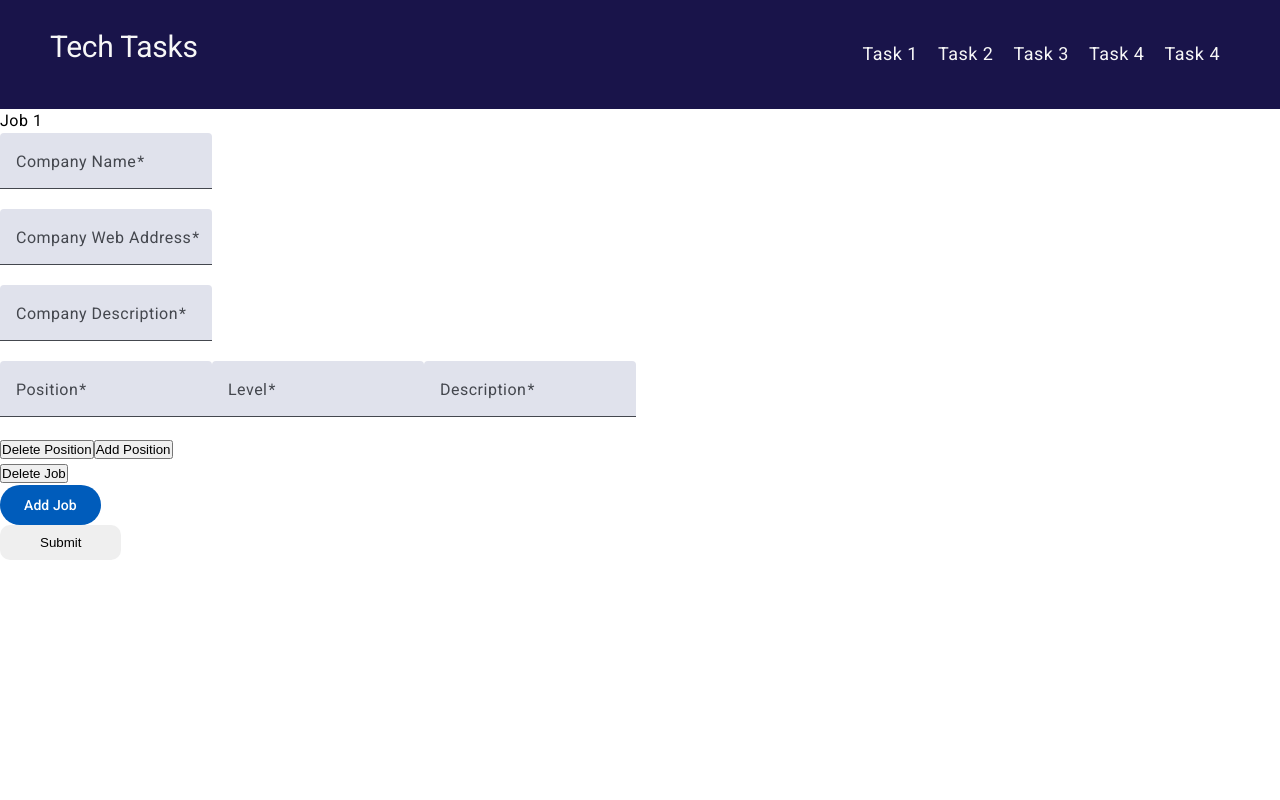
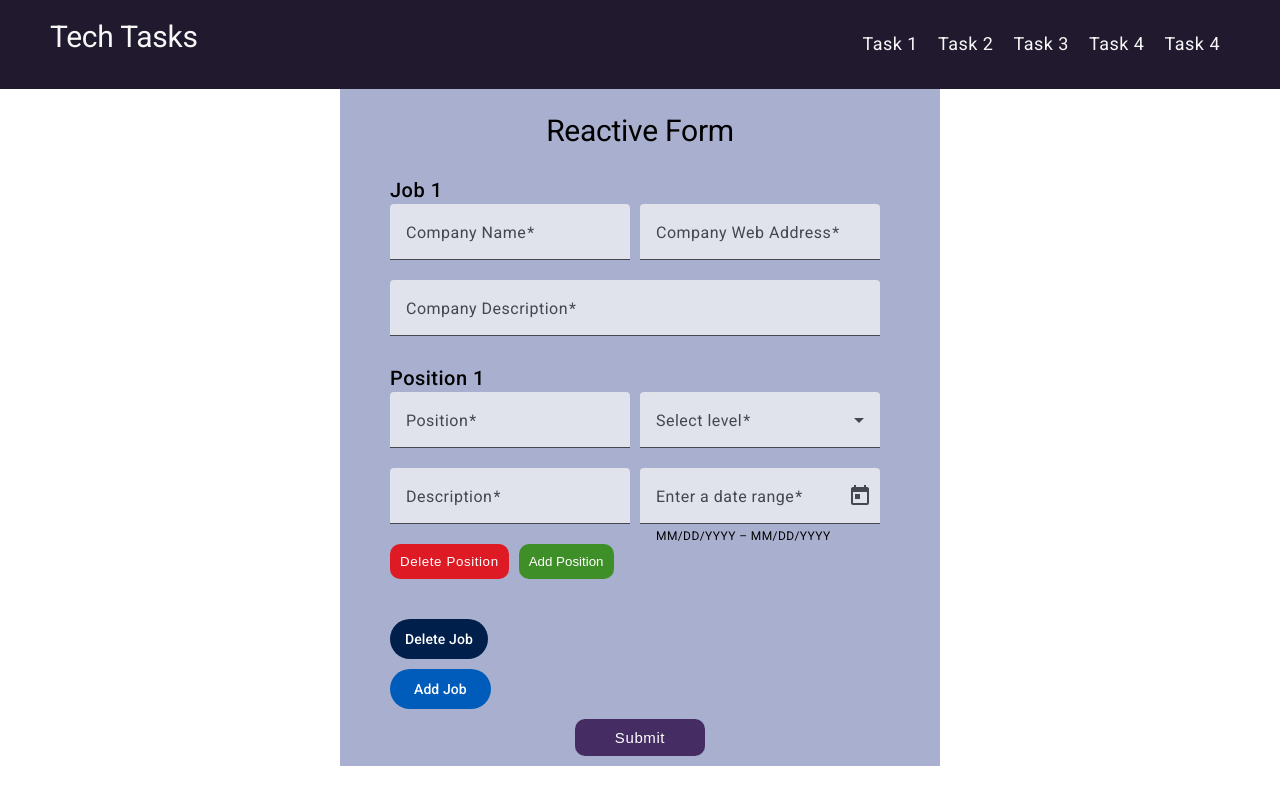
Before and after one commit to RamazBor/softw-int-tasks, an Angular app: page / in a window 1280 px wide. Built offline with nearby package versions, Linux system fonts and the light colour scheme.

Commit message:
give design to form

```diff
--- a/src/app/components/header/header.component.scss
+++ b/src/app/components/header/header.component.scss
@@ -2,12 +2,13 @@ header {
   width: 100%;
   max-width: 1400px;
   min-height: 40px;
-  background-color: #19144a;
+  background-color: #211a2e;
   color: #f7f7f7;
   display: flex;
   justify-content: space-between;
+  align-items: center;
   flex-wrap: wrap;
-  padding: 15px 50px;
+  padding: 5px 50px;
   align-items: center;
   .logo {
     h1 {
--- a/src/app/tasks/task-1/task-1.component.html
+++ b/src/app/tasks/task-1/task-1.component.html
@@ -1,4 +1,5 @@
 <form class="example-form" [formGroup]="myForm">
+  <h1>Reactive Form</h1>
   <div class="form-field-job" formArrayName="job">
     @for(exp of myForm.get('job')?.value; let i = $index; track i)
     {
@@ -10,47 +11,69 @@
             <mat-label>Company Name</mat-label>
             <input matInput  formControlName="companyName">
           </mat-form-field>
-        </div>
-        <div class="column">
           <mat-form-field>
             <mat-label>Company Web Address</mat-label>
             <input matInput  formControlName="companySiteUrl">
           </mat-form-field>
         </div>
         <div class="column">
-          <mat-form-field>
+          <mat-form-field class="description">
             <mat-label>Company Description</mat-label>
             <input matInput  formControlName="companyDescription">
           </mat-form-field>
         </div>
-        <div formArrayName="positions">
+        <div class="positions" formArrayName="positions">
           @for(pos of myForm.get('job')?.value[i]?.positions; let j = $index; track j)
           {
           <div class="position" [formGroupName]="j">
+            <label>Position {{ j + 1 }}</label>
+            <div class="column">
               <mat-form-field>
                 <mat-label>Position</mat-label>
                 <input matInput  formControlName="position">
               </mat-form-field>
               <mat-form-field>
-              <mat-label>Level</mat-label>
-              <input matInput  formControlName="level">
+                <mat-label>Select level</mat-label>
+                <mat-select formControlName="level">
+                  @for(level of levels; let i = $index; track i) {
+                    <mat-option value="option1">{{level}}</mat-option>
+                  }
+                </mat-select>
               </mat-form-field>
+            </div>
+            <div class="column">
               <mat-form-field>
                 <mat-label>Description</mat-label>
                 <input matInput  formControlName="description">
               </mat-form-field>
+              <mat-form-field class="example-form-field">
+                <mat-label>Enter a date range</mat-label>
+                <mat-date-range-input [rangePicker]="rangePicker">
+                  <input matStartDate placeholder="Start date" formControlName="startDate"/>
+                  <input matEndDate placeholder="End date" formArrayName="endDate"/>
+                </mat-date-range-input>
+                <mat-hint>MM/DD/YYYY – MM/DD/YYYY</mat-hint>
+                <mat-datepicker-toggle matIconSuffix [for]="rangePicker"></mat-datepicker-toggle>
+                <mat-date-range-picker #rangePicker>
+                  <mat-date-range-picker-actions>
+                    <button mat-button matDateRangePickerCancel>Cancel</button>
+                    <button mat-raised-button matDateRangePickerApply>Apply</button>
+                  </mat-date-range-picker-actions>
+                </mat-date-range-picker>
+              </mat-form-field>
             </div>
-          <button (click)="deletePosition(i, j)">
+          </div>
+          <button class="delete-position btn" (click)="deletePosition(i, j)">
             Delete Position
           </button>
           }
-          <button (click)="addPosition(i)">
+          <button class="add-position btn" (click)="addPosition(i)">
             Add Position
           </button>
         </div>
       <button
-        type="button"
-        class="delete-btn"
+        mat-flat-button
+        class="delete-job btn"
         (click)="deleteJob(i)"
       >
         Delete Job
--- a/src/app/tasks/task-1/task-1.component.scss
+++ b/src/app/tasks/task-1/task-1.component.scss
@@ -0,0 +1,59 @@
+:host::ng-deep {
+  display: flex;
+  justify-content: center;
+}
+
+form {
+  width: 600px;
+  background-color: #a9b0cf;
+  padding: 10px 30px;
+  display: flex;
+  flex-direction: column;
+  align-items: center;
+  h1 {
+    font-size: 30px;
+  }
+  .form-field-job {
+    .job {
+      label {
+        font-size: 20px;
+        font-weight: 500;
+      }
+      .column {
+        mat-form-field {
+          margin-right: 10px;
+          width: 240px;
+        }
+        .description {
+          width: calc(240px*2 + 10px);
+        }
+      }
+      .positions {
+        margin-top: 10px;
+        .delete-position {
+          background-color:#de1a24;
+          margin: 0 10px 40px 0;
+          color: #fff;
+          letter-spacing: 0.6px;
+        }
+      }
+      .add-position {
+        background-color:#3f8f29;
+        color: #fff;
+      }
+      .delete-job {
+        margin-bottom: 10px;
+        background-color: #011f4b;
+        padding: 10px 15px;
+      }
+    }
+  }
+  .submit {
+    padding: 10px 40px;
+    background-color: #452c63;
+    margin-top: 10px;
+    color: #fff;
+    font-size: 15px;
+    letter-spacing: 0.6px;
+  }
+}
--- a/src/app/tasks/task-1/task-1.component.ts
+++ b/src/app/tasks/task-1/task-1.component.ts
@@ -11,22 +11,36 @@ import {
 import { MatIconModule } from '@angular/material/icon';
 import { MatDividerModule } from '@angular/material/divider';
 import { MatButtonModule } from '@angular/material/button';
+import {MatSelectModule} from '@angular/material/select';
+import {MatDatepickerModule} from '@angular/material/datepicker';
+import { provideNativeDateAdapter } from '@angular/material/core';
+
 
 @Component({
   selector: 'app-task-1',
   standalone: true,
+  providers: [provideNativeDateAdapter()],
   imports: [
     MatInputModule,
     MatFormFieldModule,
     MatIconModule,
     MatDividerModule,
     MatButtonModule,
-    ReactiveFormsModule
+    ReactiveFormsModule,
+    MatSelectModule,
+    MatDatepickerModule,
   ],
   templateUrl: './task-1.component.html',
   styleUrl: './task-1.component.scss',
 })
 export class Task1Component {
+
+  levels: Array<string> = [
+    'Junion',
+    'Middle',
+    'Senior',
+  ];
+
   myForm: FormGroup = new FormGroup({
     job: new FormArray([
       new FormGroup({
@@ -53,6 +67,14 @@ export class Task1Component {
               Validators.required
             ),
             description: new FormControl<string | undefined | null>(
+              null,
+              Validators.required
+            ),
+            startDate: new FormControl<Date | undefined | null>(
+              null,
+              Validators.required
+            ),
+            endDate: new FormControl<Date | undefined | null>(
               null,
               Validators.required
             ),
@@ -90,6 +112,14 @@ export class Task1Component {
               null,
               Validators.required
             ),
+            startDate: new FormControl<Date | undefined | null>(
+              null,
+              Validators.required
+            ),
+            endDate: new FormControl<Date | undefined | null>(
+              null,
+              Validators.required
+            ),
           })
         ])
   });
@@ -115,6 +145,14 @@ export class Task1Component {
         null,
         Validators.required
       ),
+      startDate: new FormControl<Date | undefined | null>(
+        null,
+        Validators.required
+      ),
+      endDate: new FormControl<Date | undefined | null>(
+        null,
+        Validators.required
+      ),
     });
       (<FormArray>this.myForm.get('job')?.value[i]?.positions).push(frmgroup);
 
--- a/src/app/tasks/task-4/task-4.component.html
+++ b/src/app/tasks/task-4/task-4.component.html
@@ -3,14 +3,7 @@
     #calendar
     [dateClass]="dateClass()"
     [selected]="selectedDate"
-
     [maxDate]="maxDate"[minDate]="minDate"
     (selectedChange)="onSelect($event)"
   ></mat-calendar>
 </mat-card>
-
-<ng-template #cellDotsTemplate>
-  <div class="dots-container">
-    <span></span>
-  </div>
-</ng-template>
--- a/src/app/tasks/task-4/task-4.component.scss
+++ b/src/app/tasks/task-4/task-4.component.scss
@@ -1,4 +1,6 @@
 :host::ng-deep {
+  display: flex;
+  justify-content: center;
   .highlight-date {
     background-color: #dde5f3;
     border-radius: 50%;
@@ -20,5 +22,6 @@
 }
 
 mat-card {
-  width: 300px;
+  width: 400px;
+  margin-top: 20px;
 }
--- a/src/app/tasks/task-4/task-4.component.ts
+++ b/src/app/tasks/task-4/task-4.component.ts
@@ -1,8 +1,7 @@
-import { DatePipe } from '@angular/common';
-import { ChangeDetectionStrategy, Component, ElementRef, TemplateRef, ViewChild, ViewContainerRef, model } from '@angular/core';
+import { ChangeDetectionStrategy, Component, } from '@angular/core';
 import { MatCardModule } from '@angular/material/card';
 import { provideNativeDateAdapter } from '@angular/material/core';
-import { MatCalendar, MatCalendarCellCssClasses, MatDatepickerModule } from '@angular/material/datepicker';
+import { MatCalendarCellCssClasses, MatDatepickerModule } from '@angular/material/datepicker';
 
 @Component({
   selector: 'app-task-4',
@@ -10,8 +9,7 @@ import { MatCalendar, MatCalendarCellCssClasses, MatDatepickerModule } from '@an
   providers: [provideNativeDateAdapter()],
   imports: [
     MatCardModule,
-    MatDatepickerModule,
-    DatePipe
+    MatDatepickerModule
   ],
   changeDetection: ChangeDetectionStrategy.OnPush,
   templateUrl: './task-4.component.html',
@@ -48,7 +46,7 @@ export class Task4Component {
 
   isDateEqual(date1: Date, date2: Date): boolean {
     return (
-
+      date1.getFullYear() === date2.getFullYear() &&
       date1.getMonth() === date2.getMonth() &&
       date1.getDate() === date2.getDate()
     );
--- a/src/styles.scss
+++ b/src/styles.scss
@@ -9,5 +9,9 @@
   border-radius: 10px;
   border: none;
   outline: none;
-  padding: 10px 40px;
+  padding: 10px;
 }
+
+h1 {
+  text-align: center;
+}
```
Lines whose indentation alone changed are shown as unchanged.
